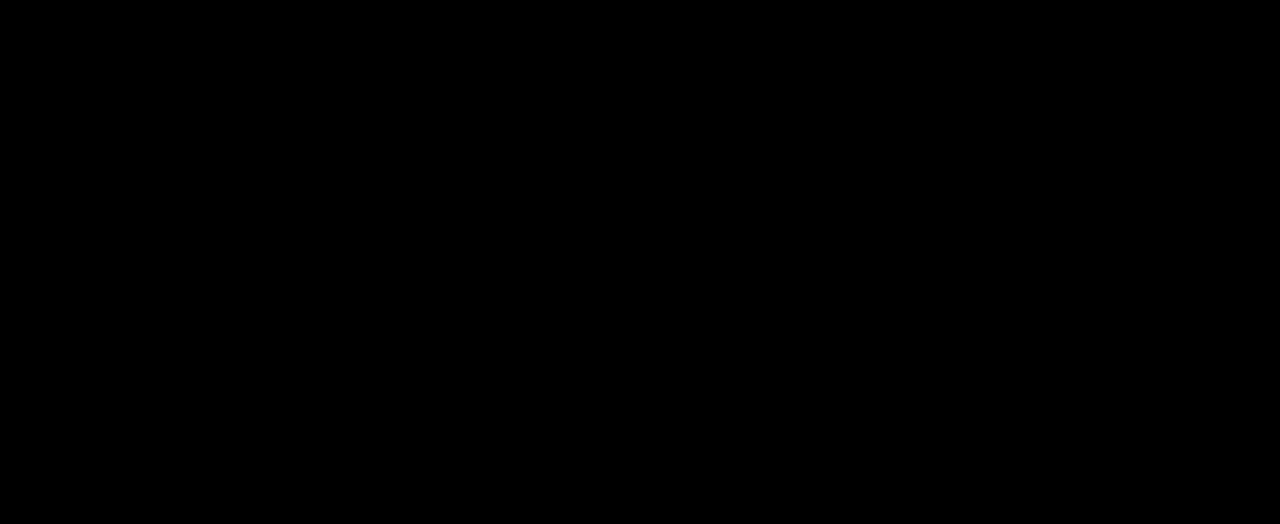
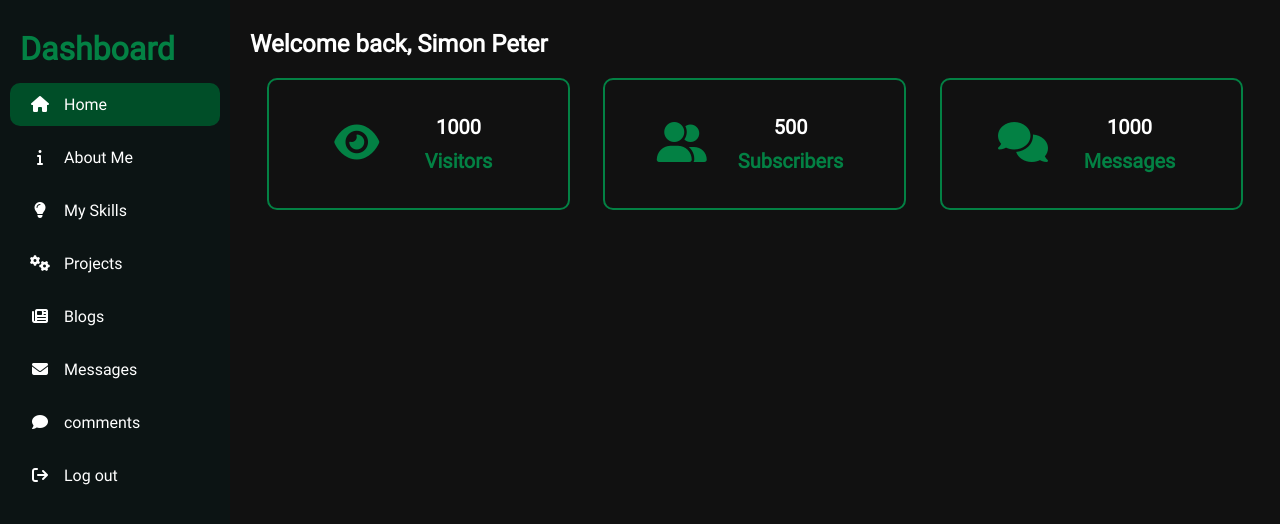
Before and after one commit to kibongos40/my-brand, a plain HTML site: page dashboard/index.html in a window 1280 px wide. Drawn offline with Linux system fonts and the light colour scheme.

Commit message:
Dashboard init

```diff
--- a/dashboard/assets/style/style.css
+++ b/dashboard/assets/style/style.css
@@ -20,6 +20,12 @@
 * {
 	box-sizing: border-box;
 }
+
+html{
+	margin: 0;
+	padding: 0;
+}
+
 body {
 	overflow: auto;
 	margin: 0;
@@ -49,8 +55,104 @@ body {
 	width: 100%;
 }
 
+main{
+	padding: 0;
+	margin: 0;
+	color: #fff;
+	display: flex;
+	align-items: center;
+	justify-content: space-between;
+}
+
 /* Side Menu */
 
+#side{
+	width: 230px;
+	background: #0c1414;
+	height: 100vh;
+	padding: 20px 10px;
+}
 
+#side h1{
+	margin: 0;
+	padding: 10px;
+}
 
+#side #nav{
+	display: flex;
+	flex-direction: column;
+}
+
+#side #nav a{
+	padding: 12px 20px;
+	margin: 5px 0;
+	text-decoration: none;
+	color: #fff;
+	border-radius: 10px;
+	outline: none;
+}
+#side #nav .active{
+	background: var(--dark-green);
+}
+#side #nav a:hover{
+	background: var(--green);
+}
+#side #nav a i{
+	width: 20px;
+	text-align: center;
+	margin-right: 10px;
+}
 /* Main content */
+
+#content{
+	width: calc(100vw - 230px);
+	background: var(--secondary);
+	height: 100vh;
+	overflow-y: auto;
+	padding: 10px 20px;
+}
+
+#content .summary{
+	display: flex;
+	align-items: center;
+	justify-content: space-around;
+	flex-wrap: wrap;
+}
+
+#content .summary .item{
+	border: 2px solid var(--green);
+	width: 30%;
+	display: flex;
+	align-items: center;
+	justify-content: space-evenly;
+	border-radius: 10px;
+	padding: 30px;
+	cursor: pointer;
+	margin-bottom: 10px;
+}
+
+@media only screen and (max-width: 900px){
+	#content .summary .item{
+		width: 99%;
+	}
+}
+
+#content .summary .item:hover{
+	background: #004e2822;
+}
+
+#content .summary .item .icon{
+	font-size: 40px;
+	color: var(--green);
+}
+
+#content .summary .item .details{
+	display: flex;
+	flex-direction: column;
+	text-align: center;
+	font-size: 20px;
+}
+
+#content .summary .item .details strong{
+	padding: 5px 10px;
+}
--- a/dashboard/index.html
+++ b/dashboard/index.html
@@ -5,17 +5,80 @@
     <meta name="viewport" content="width=device-width, initial-scale=1.0">
     <title>Dashboard Home</title>
     <link rel="stylesheet" href="assets/style/style.css">
+    <link rel="stylesheet" href="https://cdnjs.cloudflare.com/ajax/libs/font-awesome/6.5.1/css/all.min.css"
+        integrity="sha512-DTOQO9RWCH3ppGqcWaEA1BIZOC6xxalwEsw9c2QQeAIftl+Vegovlnee1c9QX4TctnWMn13TZye+giMm8e2LwA=="
+        crossorigin="anonymous" referrerpolicy="no-referrer" />
 </head>
 <body>
     <main>
         <div id="side">
-            <h1>Dashboard</h1>
+            <h1 class="greener">Dashboard</h1>
             <div id="nav">
-
+                <a href="." class="active">
+                    <i class="fa fa-home"></i>
+                    <span>Home</span>
+                </a>
+                <a href=".">
+                    <i class="fa fa-info"></i>
+                    <span>About Me</span>
+                </a>
+                <a href=".">
+                    <i class="fa fa-lightbulb"></i>
+                    <span>My Skills</span>
+                </a>
+                <a href=".">
+                    <i class="fa fa-cogs"></i>
+                    <span>Projects</span>
+                </a>
+                <a href=".">
+                    <i class="fa fa-newspaper"></i>
+                    <span>Blogs</span>
+                </a>
+                <a href=".">
+                    <i class="fa fa-envelope"></i>
+                    <span>Messages</span>
+                </a>
+                <a href=".">
+                    <i class="fa fa-comment"></i>
+                    <span>comments</span>
+                </a>
+                <a href="../secure-login.html">
+                    <i class="fa fa-sign-out"></i>
+                    <span>Log out</span>
+                </a>
             </div>
         </div>
         <div id="content">
-
+            <h2>Welcome back, Simon Peter</h2>
+            <div class="summary">
+                <div class="item">
+                    <div class="icon">
+                        <i class="fa fa-eye"></i>
+                    </div>
+                    <div class="details">
+                        <strong>1000</strong>
+                        <strong class="green">Visitors</strong>
+                    </div>
+                </div>
+                <div class="item">
+                    <div class="icon">
+                        <i class="fa fa-user-group"></i>
+                    </div>
+                    <div class="details">
+                        <strong>500</strong>
+                        <strong class="green">Subscribers</strong>
+                    </div>
+                </div>
+                <div class="item">
+                    <div class="icon">
+                        <i class="fa fa-comments"></i>
+                    </div>
+                    <div class="details">
+                        <strong>1000</strong>
+                        <strong class="green">Messages</strong>
+                    </div>
+                </div>
+            </div>
         </div>
     </main>
 </body>
```
